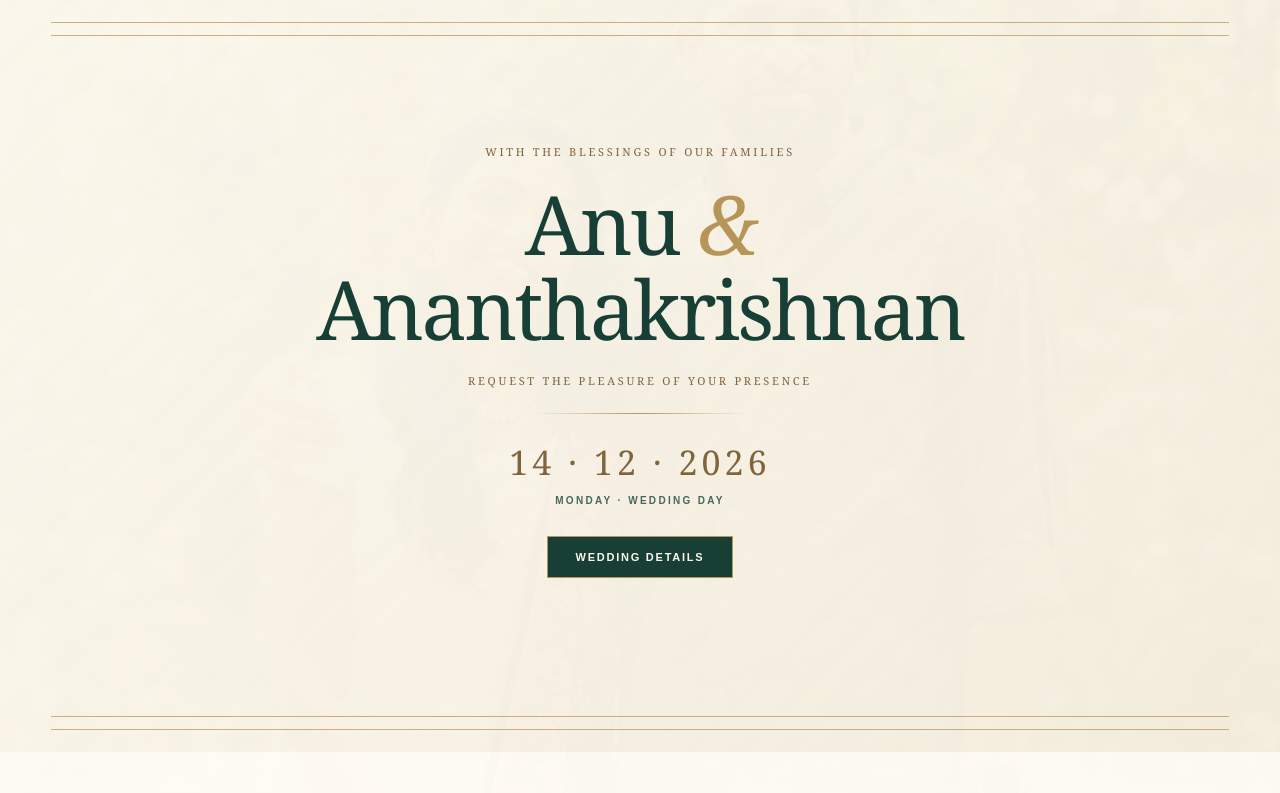
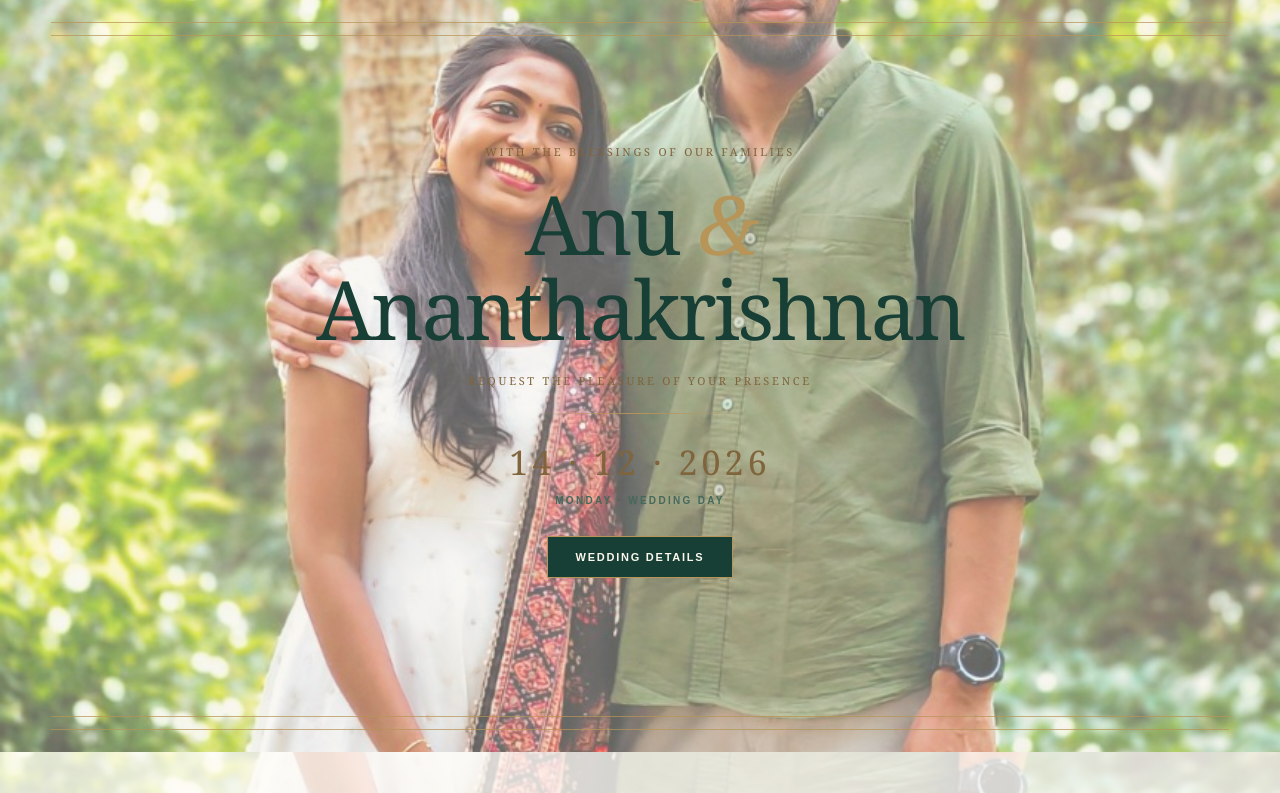
Before and after one commit to devadhathan0723-rgb/Anu-Ananthakrishnan-Wedding, a plain HTML site: page index.html in a window 1280 px wide. Shown: the top 793 px of the page. Drawn offline with Linux system fonts and the light colour scheme.

Commit message:
Add files via upload

```diff
--- a/index.html
+++ b/index.html
@@ -16,11 +16,11 @@
 *{box-sizing:border-box}
 html{scroll-behavior:smooth;scroll-padding-top:18px}
 body{margin:0;background:var(--ivory);color:var(--ink);font-family:Georgia,"Times New Roman",serif;position:relative;isolation:isolate;overflow-x:hidden}
-body::before{content:"";position:fixed;inset:-14px;z-index:-2;background:url("assets/couple.jpg") center 28%/cover no-repeat;filter:blur(0.5px);opacity:.32;transform:scale(1.04);pointer-events:none}
-body::after{content:"";position:fixed;inset:0;z-index:-1;background:linear-gradient(180deg,rgba(251,247,237,.66),rgba(251,247,237,.82));pointer-events:none}
+body::before{content:"";position:fixed;inset:-14px;z-index:-2;background:url("assets/couple.jpg") center 28%/cover no-repeat;filter:blur(0.5px);opacity:1;transform:scale(1.04);pointer-events:none}
+body::after{content:"";position:fixed;inset:0;z-index:-1;background:linear-gradient(180deg,rgba(251,247,237,.22),rgba(251,247,237,.30));pointer-events:none}
 .hero{background:linear-gradient(180deg,rgba(251,247,237,.38),rgba(251,247,237,.72)),url("assets/couple.jpg") center 34%/cover no-repeat;}
 a{color:inherit}
-.hero{min-height:94svh;padding:46px 18px 76px;display:flex;align-items:center;justify-content:center;text-align:center;position:relative;background:linear-gradient(135deg,rgba(251,247,237,.86),rgba(243,235,218,.70));}
+.hero{min-height:94svh;padding:46px 18px 76px;display:flex;align-items:center;justify-content:center;text-align:center;position:relative;background:linear-gradient(135deg,rgba(251,247,237,.34),rgba(243,235,218,.42)),url("assets/couple.jpg") center 34%/cover no-repeat;}
 .hero:before,.hero:after{content:"";position:absolute;left:clamp(14px,4vw,54px);right:clamp(14px,4vw,54px);height:12px;border-top:1px solid var(--gold);border-bottom:1px solid var(--gold);opacity:.72}
 .hero:before{top:22px}.hero:after{bottom:22px}
 .hero-inner{width:min(790px,100%);position:relative;z-index:1;padding:clamp(28px,6vw,58px) 18px}
```
